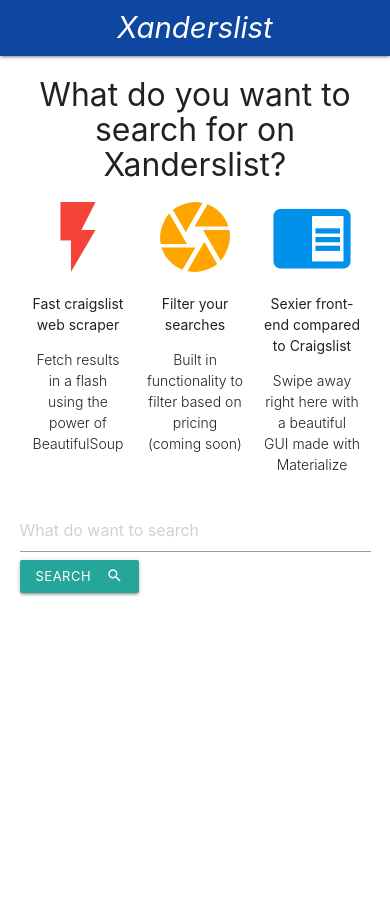
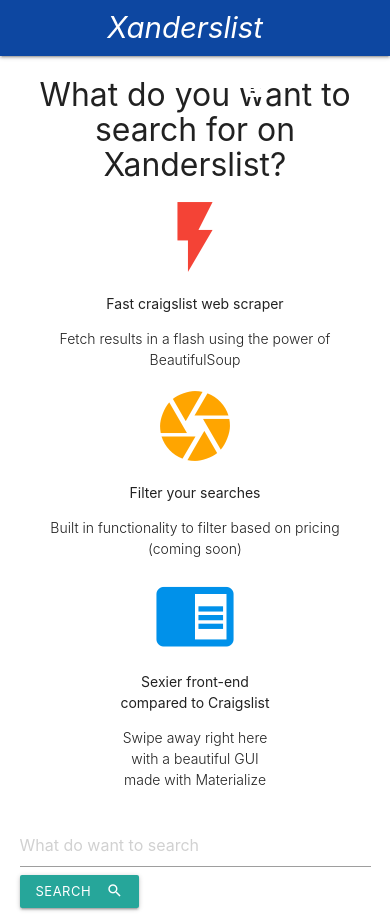
Before and after one commit to TropicolCoder/craigslist-clone, a Django app: page / in a window 390 px wide. Before the commit the page ends 596 px from the top, so only its background shows below. Run offline with Django 3.2, Linux system fonts and the light colour scheme.

Commit message:
Made it responsive and made a few fixes

```diff
--- a/my_app/views.py
+++ b/my_app/views.py
@@ -17,8 +17,13 @@ def new_search(request):
     search = request.POST.get('search')
     models.Search.objects.create(search=search)
     final_url = BASE_CRAIGSLIST_URL.format(quote_plus(search))
-    response = requests.get(final_url)
+    session = requests.Session()
+    response = session.get(final_url, headers={
+        'User-Agent': 'Mozilla/5.0 (Macintosh; Intel Mac OS X 10_11_2) AppleWebKit/601.3.9 '
+                      '(KHTML, like Gecko) Version/9.0.2 Safari/601.3.9'
+    })
     data = response.text
+    print(data)
     soup = BeautifulSoup(data, features='html.parser')
     post_listings = soup.find_all('li', {'class': 'result-row'})
 
--- a/notes.txt
+++ b/notes.txt
@@ -7,11 +7,11 @@ create 'templates' folder in root directory
 create 'base.html' in templates
 make the base html say something
 add code 'TEMPLATE_DIR = os.path.join(BASE_DIR, 'templates')' under the Build paths section in settings.py
-also assign ['TEMPLATE_DIR'] to 'DIRS' key in the 'TEMPLATES' dictionary
+also assign [TEMPLATE_DIR] to 'DIRS' key in the 'TEMPLATES' dictionary
 also add code "STATICFILES_DIRS = (os.path.join(BASE_DIR, 'static'),)" at the end of the file(under 'STATIC_URL')
 create a 'home' view in views.py to render the base.html file
 create a 'urls' python file in the 'my_app' directory
-set up the 'urls' file by importing 'views' and 'paths' and create 'urlpatterns' list
+set up the 'urls' file by importing 'views' and 'path' and create 'urlpatterns' list
 create a '' path to link to views.home in urlpatterns
 go to the main 'urls.py'(tropocolcoders_list) and import 'include' along with 'path'
 also configure the urlpatterns by adding a path to include 'my_app' urls in the base('') path
--- a/static/css/style.css
+++ b/static/css/style.css
@@ -7,8 +7,35 @@
  */
 
 .icon-block {
-  padding: 0 15px;
+    padding: 0 15px;
 }
 .icon-block .material-icons {
 	font-size: inherit;
 }
+
+nav .brand-logo i, nav .brand-logo [class^="mdi-"], nav .brand-logo [class*="mdi-"], nav .brand-logo i.material-icons {
+    float: right;
+    margin-left: 8px;
+    margin-top: 4px;
+}
+
+.card-image {
+    height: 50%;
+    object-fit: contain;
+}
+
+@media screen and (max-width: 768px) {
+    .row .col.s4 {
+        width: 50%;
+    }
+    .row .col.s4.last {
+        width: 50%;
+        margin-left: 25%;
+    }
+}
+
+@media screen and (max-width: 500px) {
+    .row .col.s4 {
+        width: 100%;
+    }
+}
--- a/templates/base.html
+++ b/templates/base.html
@@ -7,6 +7,7 @@
     <!-- USE THE min file for production, Change it to normal css file for deployment  -->
     <link href="{% static 'css/materialize.css' %}" type="text/css" rel="stylesheet" media="screen,projection"/>
     <!--Let browser know website is optimized for mobile-->
+    <link href="{% static 'css/style.css' %}" type="text/css" rel="stylesheet"/>
     <meta name="viewport" content="width=device-width, initial-scale=1.0"/>
     {% block head %}  {% endblock %}
 </head>
@@ -21,10 +22,10 @@
 </ul>
 <nav class="#0d47a1 blue darken-4">
     <div class="nav-wrapper container">
-        <a href="/" class="brand-logo" style="font-style: italic">Xanderslist</a>
+        <a href="/" class="brand-logo" style="font-style: italic">Xanderslist<i class="small material-icons">assignment</i></a>
         <ul class="right hide-on-med-and-down">
             <!-- Dropdown Trigger -->
-            <li><a href="https://twitter.com/TropicolCoder" target="_blank">Contact us<i class="tiny material-icons right">
+            <li><a href="https://twitter.com/TropicolX" target="_blank">Contact us<i class="tiny material-icons right">
                 message</i></a>
             </li>
         </ul>
@@ -54,7 +55,7 @@
         </div>
     </div>
 
-    <div class="col s4">
+    <div class="col s4 last">
         <div class="center">
             <i class="large material-icons" style="color: #0091ea">chrome_reader_mode</i>
             <p class="center">Sexier front-end compared to Craigslist</p>
--- a/tropicolcoders_list/settings.py
+++ b/tropicolcoders_list/settings.py
@@ -38,7 +38,7 @@ INSTALLED_APPS = [
     'django.contrib.sessions',
     'django.contrib.messages',
     'django.contrib.staticfiles',
-    'my_app',
+    'my_app.apps.MyAppConfig',
 ]
 
 MIDDLEWARE = [
```
Also changed, not shown: db.sqlite3.
